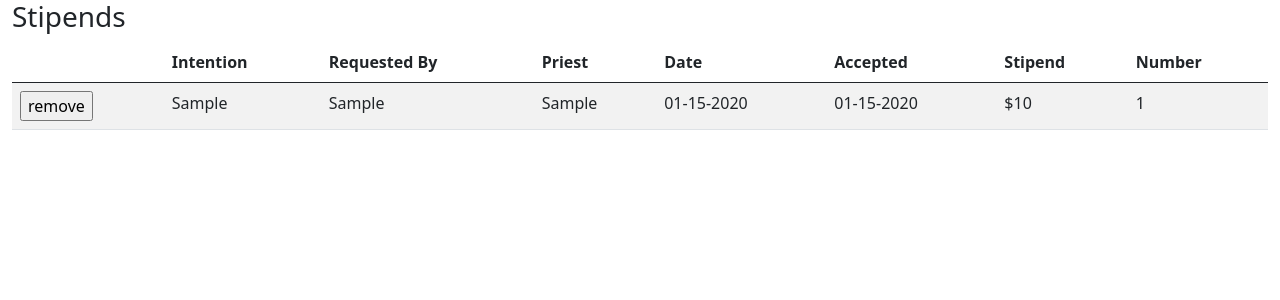
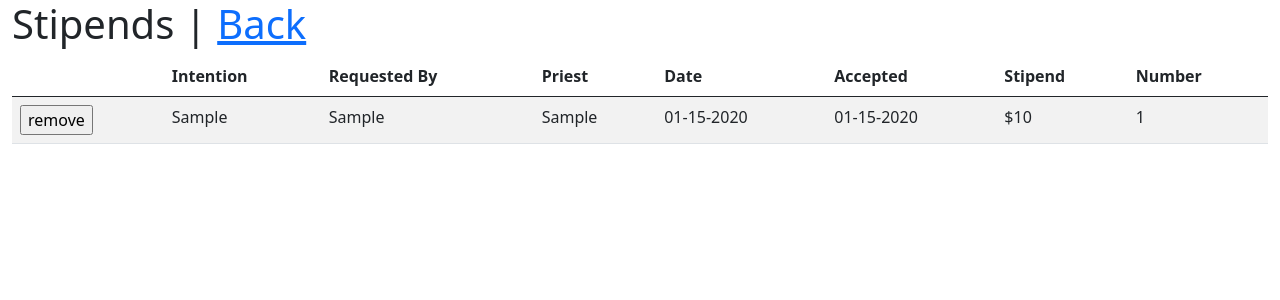
Before and after one commit to corei8/stipendium, a Flask app: page /edit in a window 1280 px wide. Shown: the top 300 px of the page. Run offline with Flask 2, Linux system fonts and the light colour scheme; tables that the repository leaves empty hold one stand-in row (values such as "Sample post").

Commit message:
add back option to edit page

```diff
--- a/stipendium/templates/edit_stipends.html
+++ b/stipendium/templates/edit_stipends.html
@@ -9,7 +9,7 @@
     </head>
     <body>
         <div class="container-xxl">
-            <h3>Stipends</h3>
+            <h1>Stipends | <a href="{{ url_for('add_stipend') }}">Back</a></h1>
             <table class="table table-striped">
                 <thead class="thead-dark">
                     <tr>
```
Also changed, not shown: stipendium/book.db.
